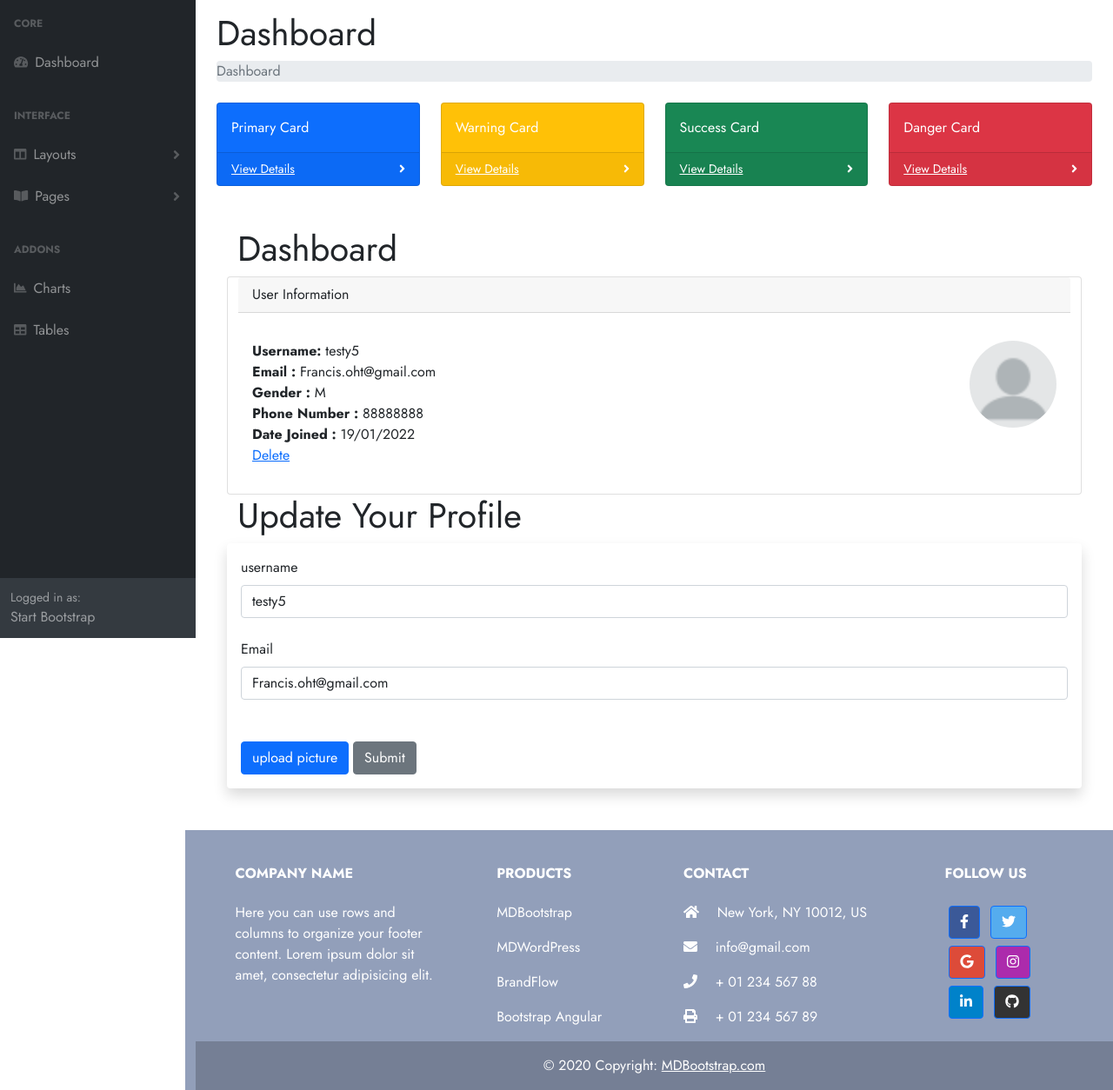
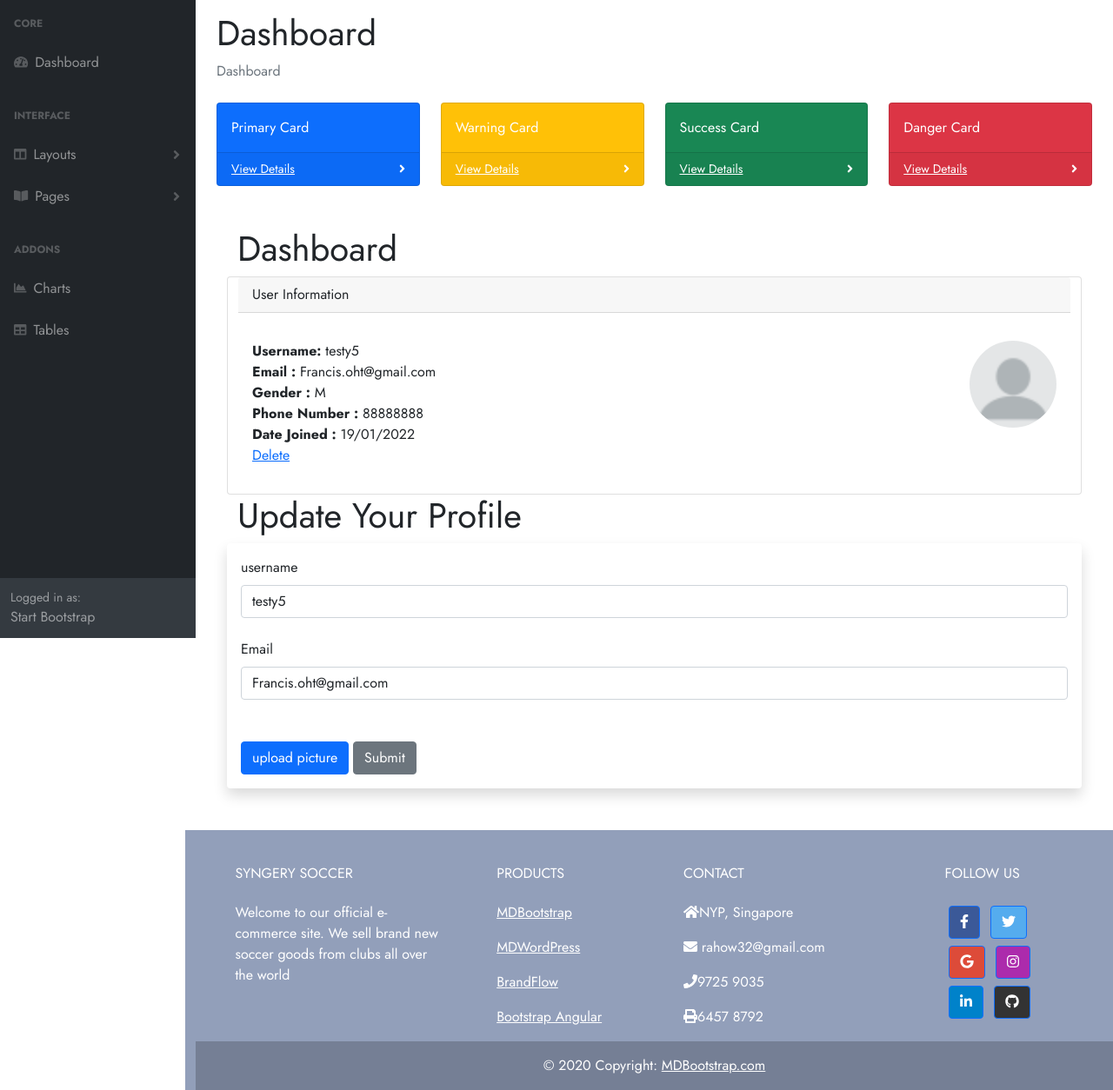
Before and after one commit to rueyhow/appDev, a Flask app: page /dashboard/dist/dash.html in a window 1280 px wide. Shown: the part 66-1320 px from the top of the page at 87% size. Run offline with Flask 2, Linux system fonts and the light colour scheme; a user stored in the database is signed in; data comes from the database, SQL or seed files in the repository; both versions use the stored data as it was after the commit; some libraries are stand-ins or nearby versions.

Commit message:
updated 21/1/2022

```diff
--- a/template/base.html
+++ b/template/base.html
@@ -8,9 +8,7 @@
         <meta name="author" content="" />
         <title>{% block title %}{% endblock %}</title>
         <link href="https://cdn.jsdelivr.net/npm/bootstrap@5.1.3/dist/css/bootstrap.min.css" rel="stylesheet" integrity="sha384-1BmE4kWBq78iYhFldvKuhfTAU6auU8tT94WrHftjDbrCEXSU1oBoqyl2QvZ6jIW3" crossorigin="anonymous">
-        <link rel="stylesheet" href="https://maxcdn.bootstrapcdn.com/bootstrap/4.0.0/css/bootstrap.min.css" integrity="sha384-Gn5384xqQ1aoWXA+058RXPxPg6fy4IWvTNh0E263XmFcJlSAwiGgFAW/dAiS6JXm" crossorigin="anonymous">
         <link rel="stylesheet" href="{{ url_for('static' , filename = 'css/dashboard.css') }}">
-        <link href="https://cdn.jsdelivr.net/npm/simple-datatables@latest/dist/style.css" rel="stylesheet" />
         <link rel="stylesheet" href="{{ url_for('static' , filename = 'css/base.css') }}">
         <script src="https://cdnjs.cloudflare.com/ajax/libs/font-awesome/5.15.3/js/all.min.js" crossorigin="anonymous"></script>
         <link href="{{url_for('static' , filename = 'css/test.css')}}" rel="stylesheet" />
@@ -84,7 +82,7 @@
                             </a>
                             <div class="collapse" id="collapseLayouts" aria-labelledby="headingOne" data-bs-parent="#sidenavAccordion">
                                 <nav class="sb-sidenav-menu-nested nav">
-                                    <a class="nav-link" href="layout-static.html">Static Navigation</a>
+                                    <a class="nav-link" href="voucher.html">Static Navigation</a>
                                     <a class="nav-link" href="layout-sidenav-light.html">Light Sidenav</a>
                                 </nav>
                             </div>
@@ -140,6 +138,7 @@
             <div id="layoutSidenav_content">
                 <main>
                     <div class="container-fluid px-4">
+
                         <h1 class="mt-4">Dashboard</h1>
                         <ol class="breadcrumb mb-4">
                             <li class="breadcrumb-item active">Dashboard</li>
@@ -183,8 +182,22 @@
                                 </div>
                             </div>
                         </div>
+
                         <!-- end colored cards -->
                         <div class="row">
+                            {% with messages = get_flashed_messages(with_categories=true) %}
+                            {% if messages %}
+                            <ul class=flashes>
+                                {% for category, msg in messages %}
+                                <div class="alert alert-{{category}} alert-dismissible fade show" role="alert">
+                                    <strong>{{msg}}</strong>
+                                    <button type="button" class="btn-close" data-bs-dismiss="alert" aria-label="Close"></button>
+                                  </div>
+                                {% endfor %}
+                            </ul>
+                            {% endif %}
+                        {% endwith %}
+                            <!-- flashed messages -->
                             <!-- content inside here -->
                             {% block content %}
                             {% endblock %}
@@ -209,12 +222,11 @@
                                         <!-- Grid column -->
                                         <div class="col-md-3 col-lg-3 col-xl-3 mx-auto mt-3">
                                           <h6 class="text-uppercase mb-4 font-weight-bold">
-                                            Company name
+                                            Syngery Soccer
                                           </h6>
                                           <p>
-                                            Here you can use rows and columns to organize your footer
-                                            content. Lorem ipsum dolor sit amet, consectetur adipisicing
-                                            elit.
+                                           Welcome to our official e-commerce site. We sell brand new soccer goods
+                                           from clubs all over the world
                                           </p>
                                         </div>
                                         <!-- Grid column -->
@@ -247,10 +259,10 @@
                                         <!-- Grid column -->
                                         <div class="col-md-4 col-lg-3 col-xl-3 mx-auto mt-3">
                                           <h6 class="text-uppercase mb-4 font-weight-bold">Contact</h6>
-                                          <p><i class="fas fa-home mr-3"></i> New York, NY 10012, US</p>
-                                          <p><i class="fas fa-envelope mr-3"></i> info@gmail.com</p>
-                                          <p><i class="fas fa-phone mr-3"></i> + 01 234 567 88</p>
-                                          <p><i class="fas fa-print mr-3"></i> + 01 234 567 89</p>
+                                          <p><i class="fas fa-home mr-3"></i>NYP, Singapore</p>
+                                          <p><i class="fas fa-envelope mr-3"></i> rahow32@gmail.com</p>
+                                          <p><i class="fas fa-phone mr-3"></i>9725 9035</p>
+                                          <p><i class="fas fa-print mr-3"></i>6457 8792</p>
                                         </div>
                                         <!-- Grid column -->
 
@@ -289,8 +301,8 @@
                                           <a
                                              class="btn btn-primary btn-floating m-1"
                                              style="background-color: #ac2bac"
-                                             href="#!"
-                                             role="button"
+                                             href="https://www.instagram.com/_thirty_two/"
+                                             role="button" target = '_blank'
                                              ><i class="fab fa-instagram"></i
                                             ></a>
 
@@ -306,7 +318,7 @@
                                           <a
                                              class="btn btn-primary btn-floating m-1"
                                              style="background-color: #333333"
-                                             href="#!"
+                                             href="https://github.com/rueyhow"
                                              role="button"
                                              ><i class="fab fa-github"></i
                                             ></a>
--- a/template/dashboard/dist/dash.html
+++ b/template/dashboard/dist/dash.html
@@ -19,8 +19,8 @@ Login
         <meta name="author" content="" />
         <title>Dashboard - SB Admin</title>
         <link href="https://cdn.jsdelivr.net/npm/simple-datatables@latest/dist/style.css" rel="stylesheet" />
-        <link href="https://cdn.jsdelivr.net/npm/bootstrap@5.1.3/dist/css/bootstrap.min.css" rel="stylesheet" integrity="sha384-1BmE4kWBq78iYhFldvKuhfTAU6auU8tT94WrHftjDbrCEXSU1oBoqyl2QvZ6jIW3" crossorigin="anonymous">
         <link href="{{url_for('static' , filename = 'css/styles.css')}}" rel="stylesheet" />
+
     </head>
 
     <body>
--- /dev/null
+++ b/voucher.py
@@ -0,0 +1,2 @@
+from flask_sqlalchemy import SQLAlchemy
+from sqlalchemy.sql.sqltypes import NullType
```
Also changed, not shown: __init__.py (+35 -17 lines), template/voucher.html (added, +27 -0 lines), login.db, voucher.db (added).
